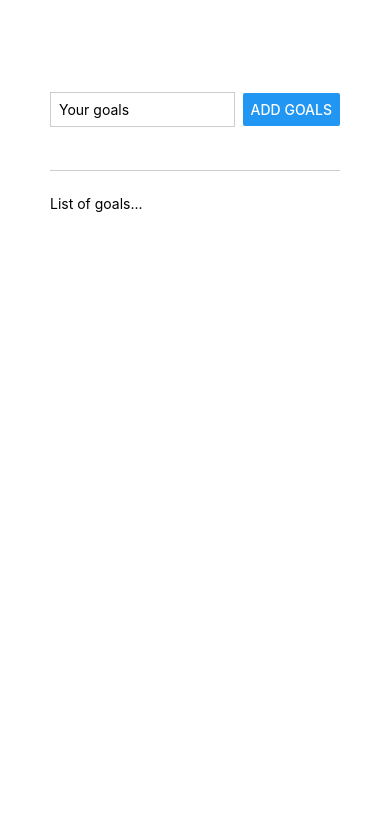
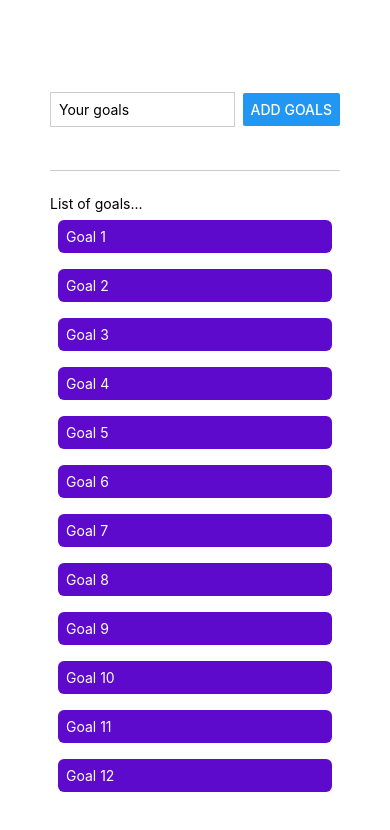
Before and after one commit to nishme0708/RNCourse, a React Native app: screen / in a window 390 px wide. Shown: the top 830 px of the page. Built offline with nearby package versions, Linux system fonts and the light colour scheme.

Commit message:
Add scrollview changes

```diff
--- a/Form.js
+++ b/Form.js
@@ -1,9 +1,35 @@
 import { useState } from 'react';
-import { Button, StyleSheet, TextInput, View, Text } from 'react-native';
+import {
+  Button,
+  StyleSheet,
+  TextInput,
+  View,
+  Text,
+  ScrollView,
+  FlatList,
+} from 'react-native';
 
 const Form = () => {
   const [goalText, setGoalText] = useState('');
-  const [goals, setGoals] = useState([]);
+  const currentGoals = [
+    'Goal 1',
+    'Goal 2',
+    'Goal 3',
+    'Goal 4',
+    'Goal 5',
+    'Goal 6',
+    'Goal 7',
+    'Goal 8',
+    'Goal 9',
+    'Goal 10',
+    'Goal 11',
+    'Goal 12',
+    'Goal 13',
+    'Goal 14',
+    'Goal 15',
+    'Goal 16',
+  ];
+  const [goals, setGoals] = useState(currentGoals);
   const inputHandler = (enteredText) => {
     setGoalText(enteredText);
   };
@@ -23,12 +49,14 @@ const Form = () => {
         <Button title='Add goals' onPress={addGoal}></Button>
       </View>
       <View style={styles.listContainer}>
+        <ScrollView>
           <Text>List of goals...</Text>
           {goals.map((goal, index) => (
             <View style={styles.goal} key={index}>
               <Text style={styles.goalText}>{goal}</Text>
             </View>
           ))}
+        </ScrollView>
       </View>
     </View>
   );
```
Lines whose indentation alone changed are shown as unchanged.
